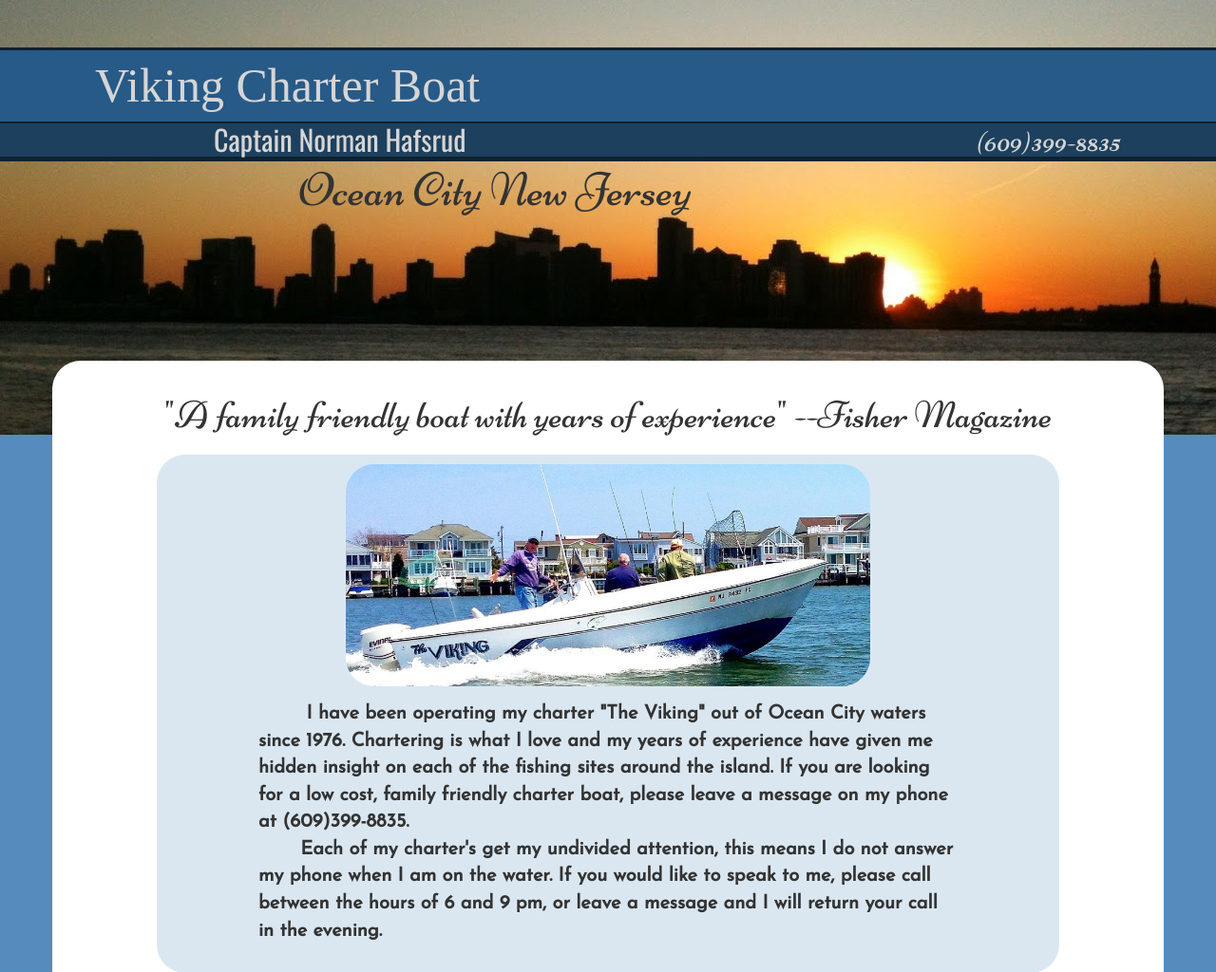
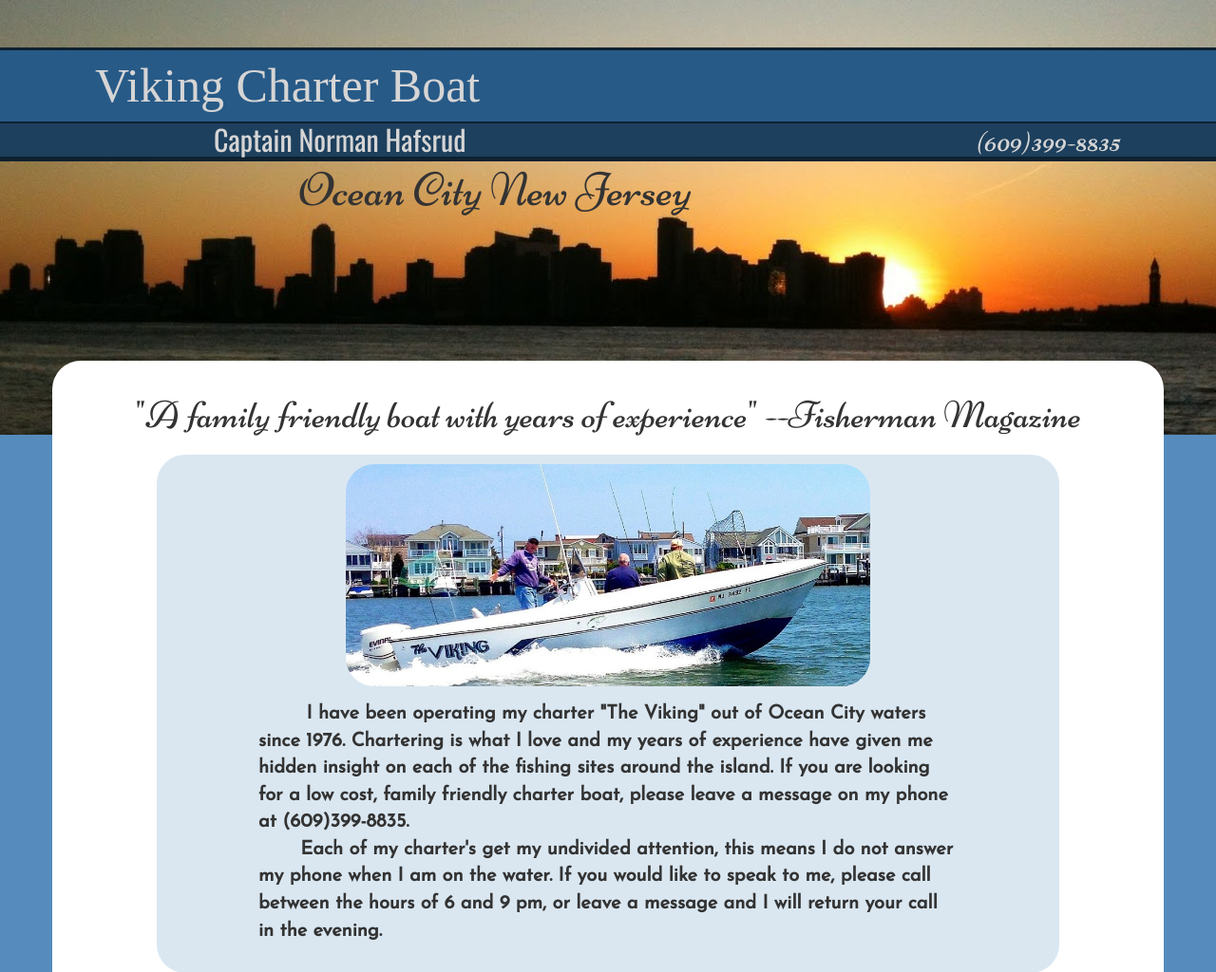
Before and after one commit to ocnjviking/ocnjviking.github.io, a PHP site: page / in a window 1280 px wide; the page is wider, and only the part inside the window is pictured. Shown: the top 1024 px of that part at 95% size. Run offline with PHP 8.4, Linux system fonts and the light colour scheme; some libraries are stand-ins or nearby versions; some web fonts are replaced.

Commit message:
Popop wanted changes

```diff
--- a/index.php
+++ b/index.php
@@ -12,15 +12,11 @@
 
     <title>Viking Charter Boat</title>
 
-    <!-- Bootstrap core CSS -->
     <link href="css/bootstrap.min.css" rel="stylesheet">
     <link href="custom.css" rel="stylesheet">
     <link href='http://fonts.googleapis.com/css?family=News+Cycle|Josefin+Sans|Port+Lligat+Sans|Oswald|Niconne' rel='stylesheet' type='text/css'>
 
     <link rel="shortcut icon" href="favicon.ico">
-
-    <!-- Just for debugging purposes. Don't actually copy this line! -->
-    <!--[if lt IE 9]><script src="../../assets/js/ie8-responsive-file-warning.js"></script><![endif]-->
 
     <!-- HTML5 shim and Respond.js IE8 support of HTML5 elements and media queries -->
     <!--[if lt IE 9]>
@@ -45,7 +41,7 @@
     <div class="container">
 
     <div class="advertise">
-      <h2 style="font-family:Niconne; text-align:center; font-size: 40px; margin-top: 5px;"> "A family friendly boat with years of experience" --Fisher Magazine</h2>
+      <h2 style="font-family:Niconne; text-align:center; font-size: 40px; margin-top: 5px;"> "A family friendly boat with years of experience" --Fisherman Magazine</h2>
     </div>
 
     <div class="row">
@@ -63,7 +59,7 @@
           <ul style="font-family:'Josefin Sans'; font-size:20px">
             <li>Pay per boat with up to three passengers</li>
             <li> Bay Trip (4 Hours) $140</li>
-            <li> Ocean Trip (4 Hours) $240</li>
+            <li> Ocean Trip (5 Hours) $240</li>
             <li> Expert fishing spots </li>
             </ul>
           </div>
@@ -97,9 +93,9 @@
           <div class="in-row">
           <h2 style="font-family:Niconne; text-align:center; font-size: 40px; margin-top: 5px;"> Awards and Recognition</h2>
           <p style="font-family:Niconne; font-size:30px">
-            -- Fisher Magazine <br>
-            -- Ocean City Fishing Company <br>
-            -- Ocean City Gazzette
+            -- Fisherman Magazine <br>
+            -- Pottstown Mercury <br>
+            -- Ocean City Sun
           </p>
           </div>
         </div>
```
